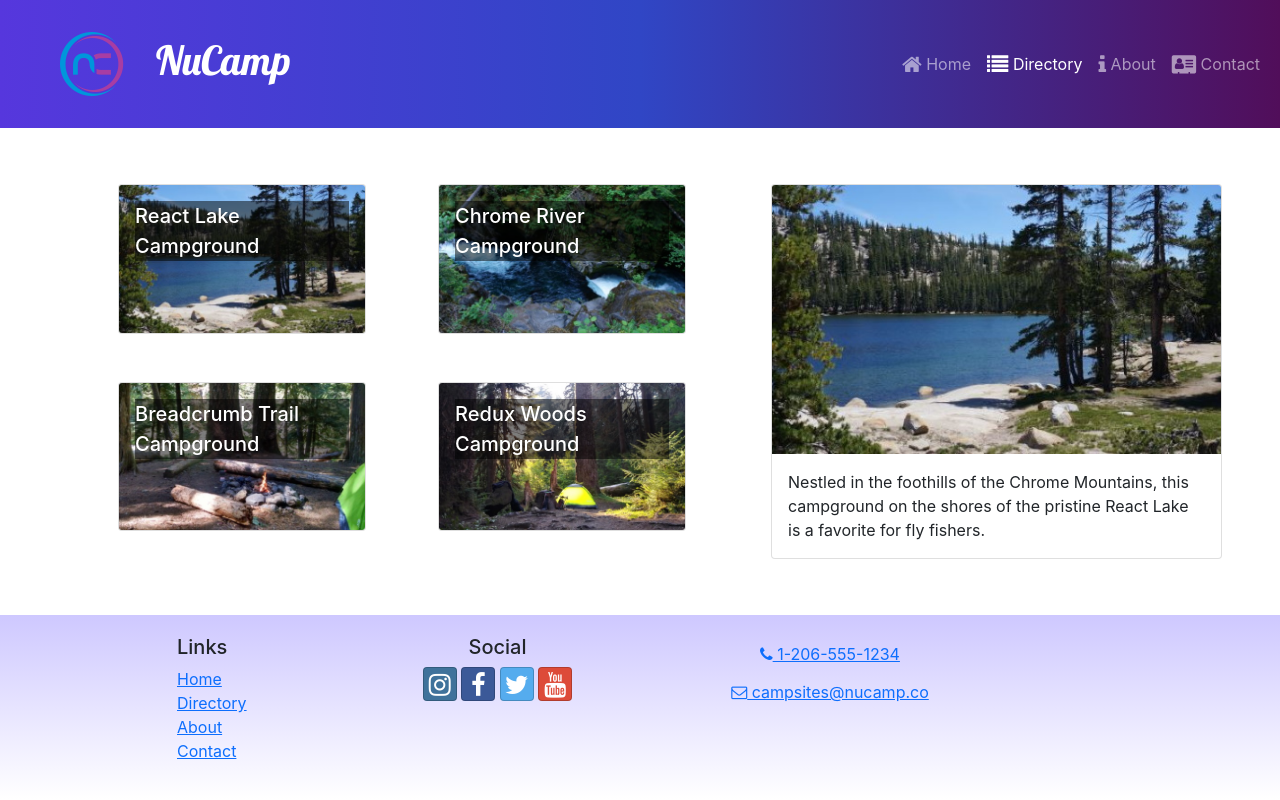
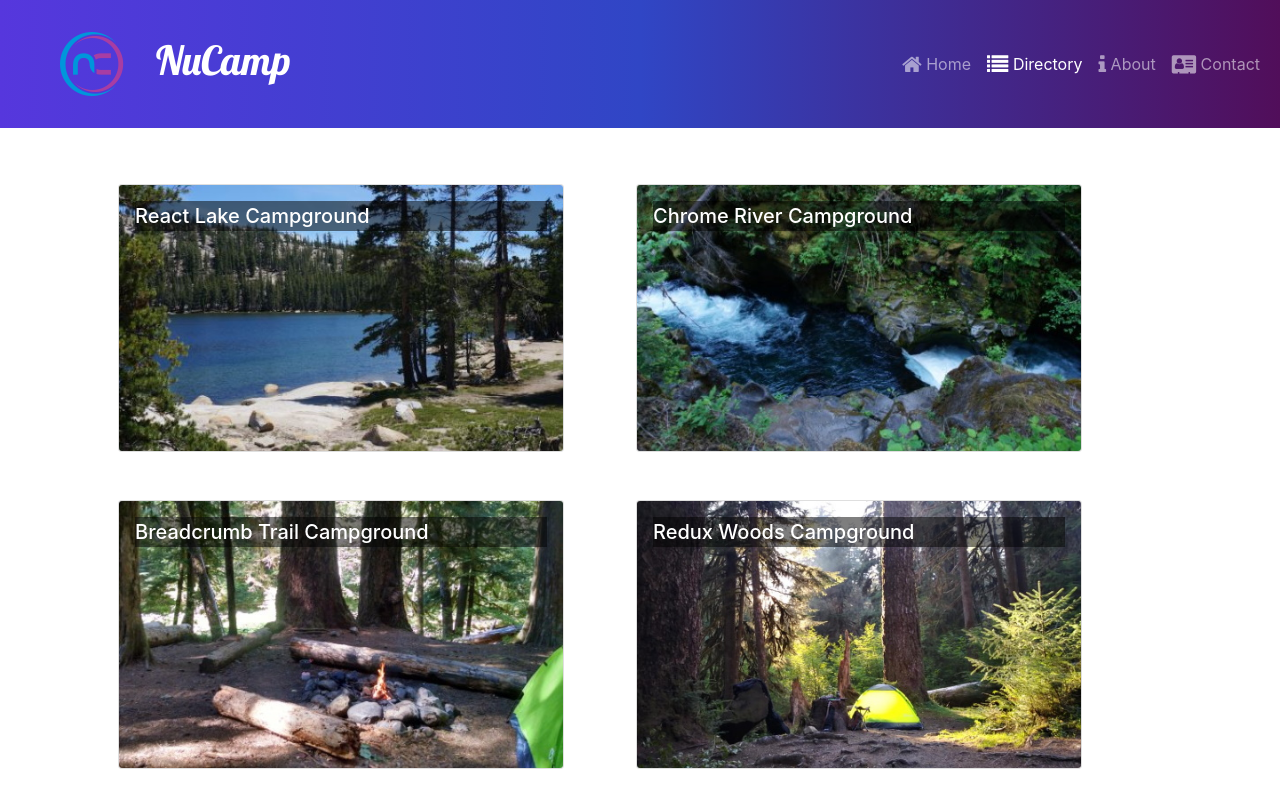
Before and after one commit to Kseckman/nucamp-2023, a React (Create React App) app: page /directory in a window 1280 px wide. Shown: the top 800 px of the page. Built offline with nearby package versions, Linux system fonts and the light colour scheme.

Commit message:
detailpage update

```diff
--- a/src/features/campsites/CampsiteCard.js
+++ b/src/features/campsites/CampsiteCard.js
@@ -1,8 +1,10 @@
 import { Card, CardImg, CardImgOverlay, CardTitle } from 'reactstrap';
+import { Link } from 'react-router-dom';
 
 const CampsiteCard = ({ campsite })=> {
-    const { image, name } = campsite;
+    const { id, image, name } = campsite;
     return (
+        <Link to={`${id}`} >
             <Card>
                 <CardImg
                     width='100%'
@@ -13,6 +15,7 @@ const CampsiteCard = ({ campsite })=> {
                     <CardTitle>{name}</CardTitle>
                 </CardImgOverlay>
             </Card>
+        </Link>
     )
 }
 
--- a/src/features/campsites/CampsitesList.js
+++ b/src/features/campsites/CampsitesList.js
@@ -2,7 +2,7 @@ import { Row, Col } from 'reactstrap';
 import CampsiteCard from './CampsiteCard';
 import { selectAllCampsites } from './campsitesSlice';
 
-const CampsitesList = ({ setCampsiteId }) => {
+const CampsitesList = () => {
     const campsites = selectAllCampsites();
 
     return (
@@ -13,7 +13,6 @@ const CampsitesList = ({ setCampsiteId }) => {
                         md='5'
                         className='m-4'
                         key={campsite.id}
-                        onClick={()=> setCampsiteId(campsite.id)}
                     >
                         <CampsiteCard campsite={campsite}/>
                     </Col>
--- a/src/features/campsites/campsitesSlice.js
+++ b/src/features/campsites/campsitesSlice.js
@@ -5,5 +5,9 @@ export const selectAllCampsites = () => {
 }
 
 export const selectCampsiteById = (id) => {
-    return CAMPSITES.find((campsite) => campsite.id === id);
+    return CAMPSITES.find((campsite) => campsite.id === parseInt(id));
 };
+
+export const selectFeaturedCampsite = () => {
+    return CAMPSITES.find((campsite) => campsite.featured);
+}
--- a/src/pages/CampsitesDirectoryPage.js
+++ b/src/pages/CampsitesDirectoryPage.js
@@ -1,23 +1,12 @@
-import { useState } from 'react';
-import { Container, Row, Col } from 'reactstrap';
-import CampsiteDetail from '../features/campsites/CampsiteDetail';
+import { Container } from 'reactstrap';
 import CampsitesList from '../features/campsites/CampsitesList';
-import { selectCampsiteById } from '../features/campsites/campsitesSlice';
+
 
 const CampsitesDirectoryPage = () => {
-    const [campsiteId, setCampsiteId] = useState(0);
-    const selectedCampsite = selectCampsiteById(campsiteId);
 
     return (
         <Container>
-            <Row>
-                <Col sm='5' md='7'>
-                    <CampsitesList setCampsiteId={setCampsiteId} />
-                </Col>
-                <Col sm='7' md='5' >
-                    <CampsiteDetail campsite={selectedCampsite} />
-                </Col>
-            </Row>
+            <CampsitesList />
         </Container>
     )
 };
```
Lines whose indentation alone changed are shown as unchanged.
